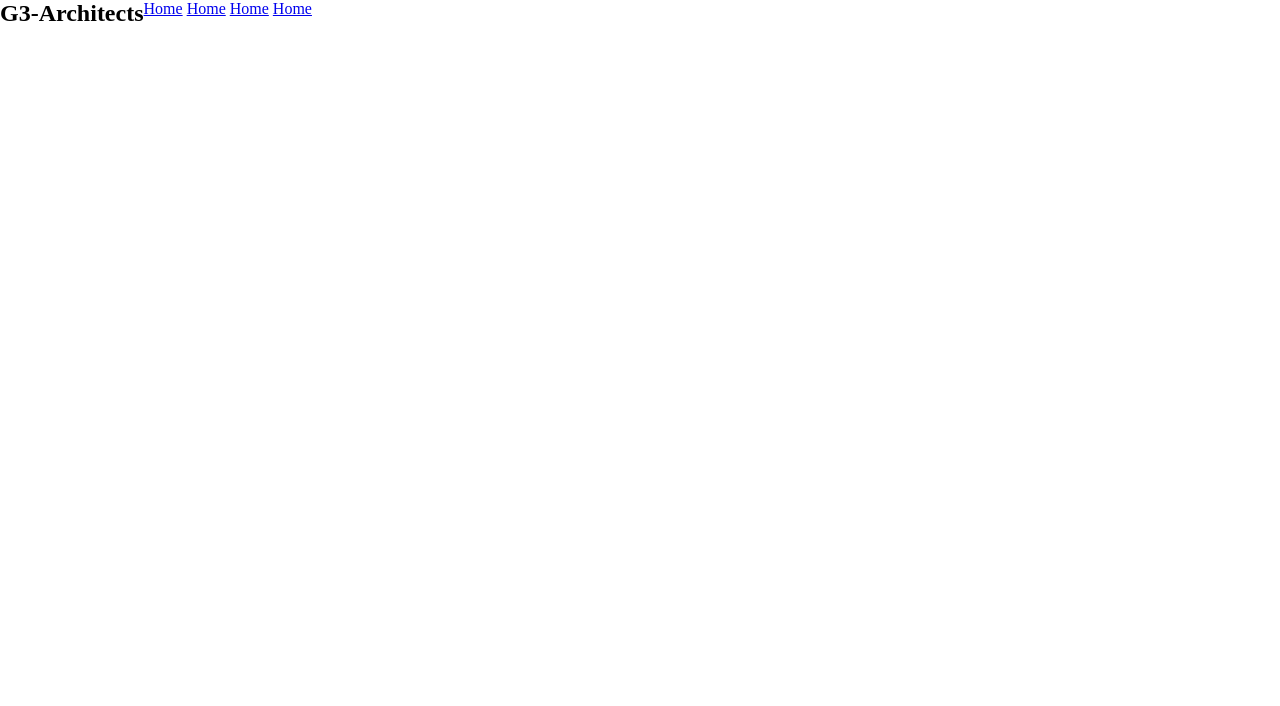
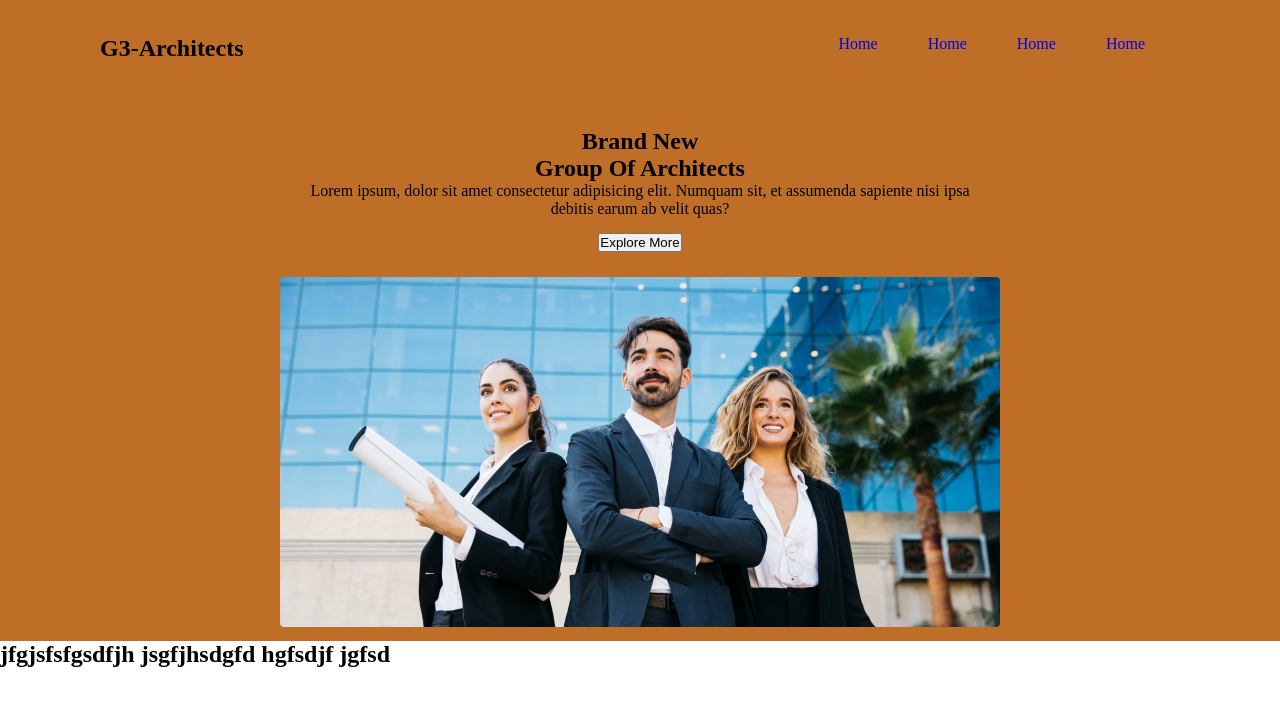
Before and after one commit to royalmomin/g3-architects, a plain HTML site: page index.html in a window 1280 px wide. Drawn offline with Linux system fonts and the light colour scheme.

Commit message:
add saved

```diff
--- a/index.html
+++ b/index.html
@@ -9,19 +9,44 @@
 </head>
 <body>
     <header>
-        <section>
+        <section class="section-a">
             <div class="head">
-                <div class>
+                <div class="title">
                     <h1>G3-Architects</h1>
 
                 </div>
-                <div>
+                <div class="menu-bar">
+
                     <a href="#">Home</a>
                     <a href="#">Home</a>
                     <a href="#">Home</a>
                     <a href="#">Home</a>
                 </div>
             </div>
+            <div class="middle-section">
+                <h2>Brand New <br>
+                    Group Of Architects</h2>
+                <p>Lorem ipsum, dolor sit amet consectetur adipisicing elit. Numquam sit, et assumenda sapiente nisi ipsa debitis earum ab velit quas?
+
+                </p>
+                <div>
+                    <button class="btn">Explore More</button>
+                </div>
+            </div>
+            <div>
+                <div class="banner"><img src="./images/banner.png" alt=""></div>
+            </div>
+        </section>
+
+
+        <!-- section-2 --------- -->
+
+
+
+        <section>
+
+            <h1>jfgjsfsfgsdfjh jsgfjhsdgfd hgfsdjf jgfsd </h1>
+
         </section>
 
     </header>
--- a/style.css
+++ b/style.css
@@ -2,7 +2,48 @@
     margin: 0;
     padding: 0;
 }
+
+
+
+
+.section-a{
+    background-color: rgb(190, 110, 39);
+    padding: 10px;
+}
 .head{
     display: flex;
+    justify-content: space-between;
+}
+
+.menu-bar{
+    display: flex;
+
 
 }
+.title{
+    margin-left: 90px;
+    margin-top: 25px;
+}
+.menu-bar{
+    margin: 0px 100px 00px 0px;
+
+}
+.menu-bar a{
+    text-decoration: none;
+    padding: 25px;
+}
+
+.middle-section{
+    text-align: center;
+    padding: 50px 300px 10px 300px;
+}
+.btn{
+    margin: 15px;
+}
+.banner{
+    text-align: center;
+}
+.banner img{
+    align-items: center;
+    height: 350px;
+}
```
